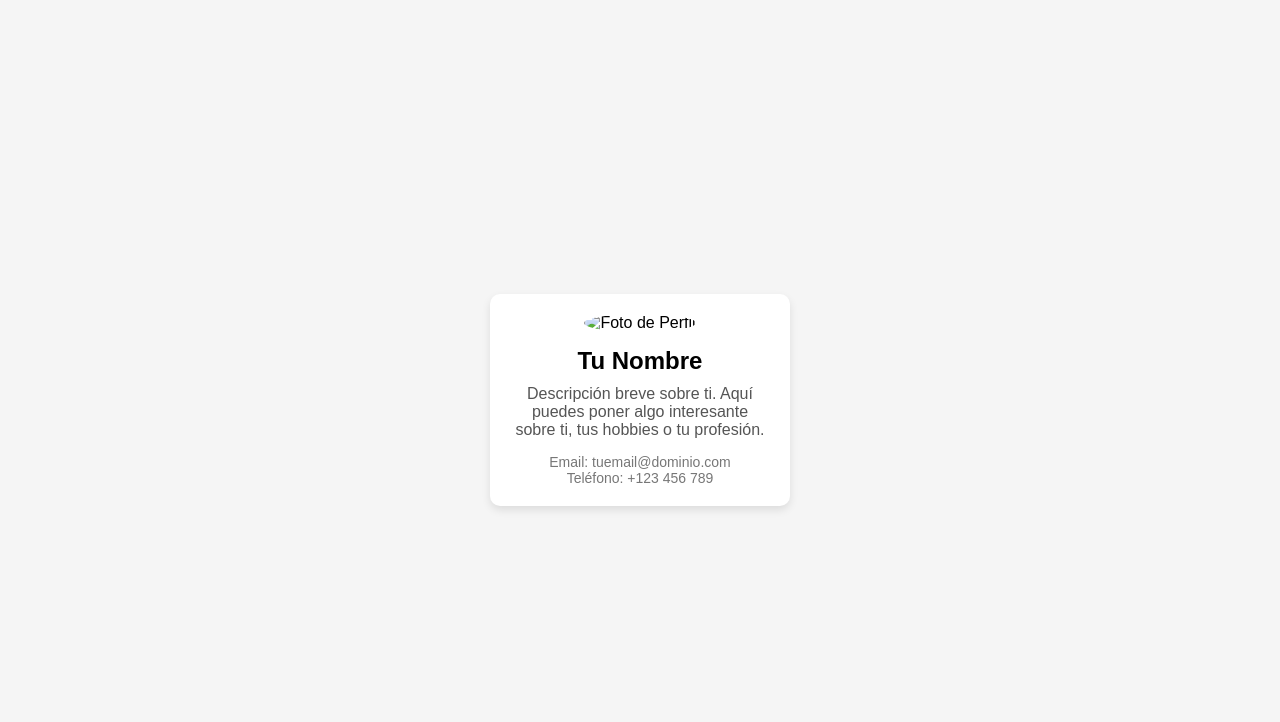
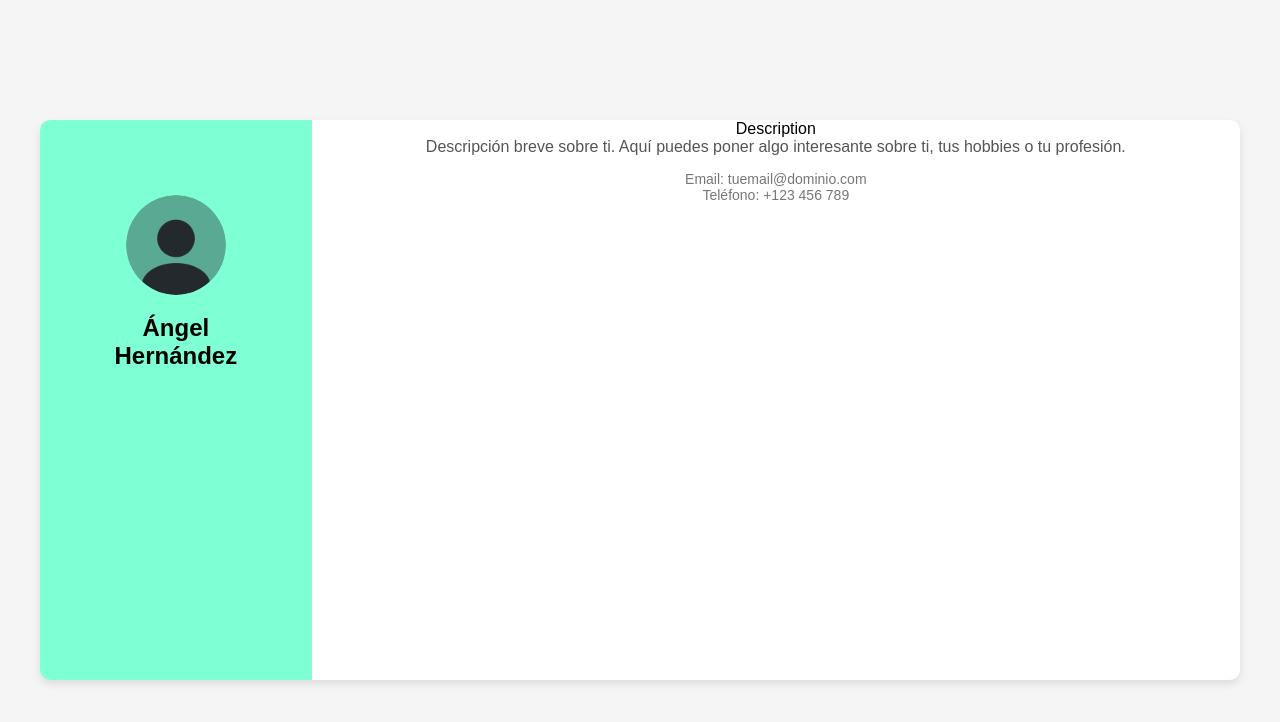
Before and after one commit to ZenelXO/UrTurn, a plain HTML site: page src/profile/profile.html in a window 1280 px wide. Drawn offline with Linux system fonts and the light colour scheme.

Commit message:
Working here

```diff
--- a/src/profile/profile.html
+++ b/src/profile/profile.html
@@ -8,12 +8,18 @@
 </head>
 <body>
     <div class="perfil">
-        <img src="tu-imagen.jpg" alt="Foto de Perfil" class="imagen-perfil">
-        <h1>Tu Nombre</h1>
-        <p class="descripcion">Descripción breve sobre ti. Aquí puedes poner algo interesante sobre ti, tus hobbies o tu profesión.</p>
-        <div class="contacto">
-            <p>Email: tuemail@dominio.com</p>
-            <p>Teléfono: +123 456 789</p>
+        <div class="leftProfile">
+            <img src="../../data/profileImage.png" alt="Foto de Perfil" class="imagen-perfil">
+            <h1>Ángel Hernández</h1>
+        </div>
+
+        <div class="rightProfile">
+            <p class="description">Description</p>
+            <p class="descripcion">Descripción breve sobre ti. Aquí puedes poner algo interesante sobre ti, tus hobbies o tu profesión.</p>
+            <div class="contacto">
+                <p>Email: tuemail@dominio.com</p>
+                <p>Teléfono: +123 456 789</p>
+            </div>
         </div>
     </div>
 </body>
--- a/styles-sheets/profile/profile.css
+++ b/styles-sheets/profile/profile.css
@@ -19,7 +19,26 @@ body {
     padding: 20px;
     text-align: center;
     box-shadow: 0 4px 8px rgba(0, 0, 0, 0.1);
-    width: 300px;
+    width: 150vh;
+    height: 70vh;
+    display: flex;
+    padding: 0;
+    margin: 0;
+}
+
+.leftProfile{
+    border-top-left-radius: 10px;
+    border-bottom-left-radius: 10px;
+    background-color: aquamarine;
+    padding: 5%;
+}
+
+.rightProfile{
+    width: 100%;
+    border-top-right-radius: 10px;
+    border-bottom-right-radius: 10px;
+    display: flex;
+    flex-direction: column;
 }
 
 .imagen-perfil {
@@ -27,6 +46,7 @@ body {
     height: 100px;
     border-radius: 50%;
     margin-bottom: 15px;
+    margin-top: 15px;
 }
 
 h1 {
```
Also changed, not shown: data/profileImage.png (added).
